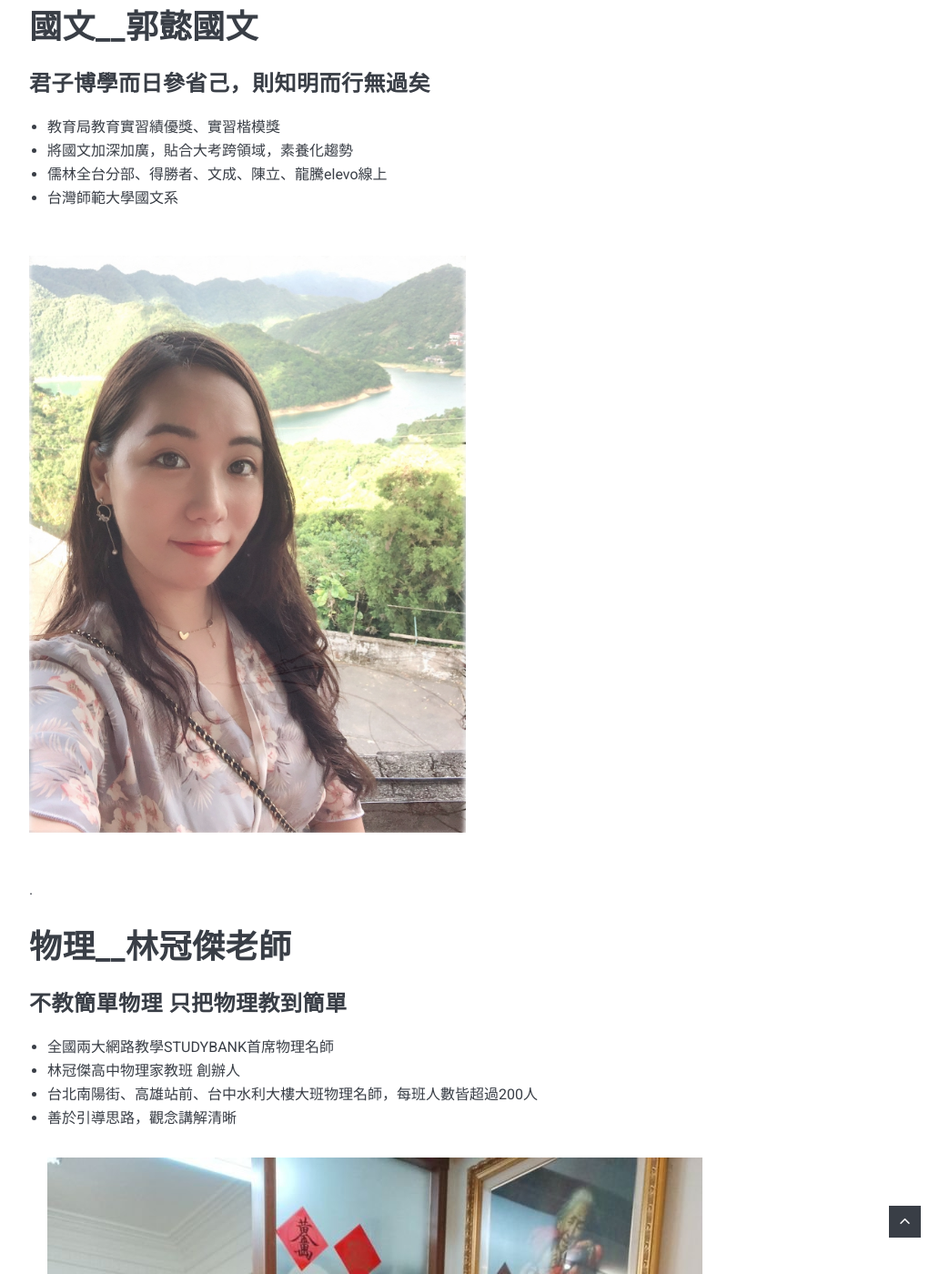
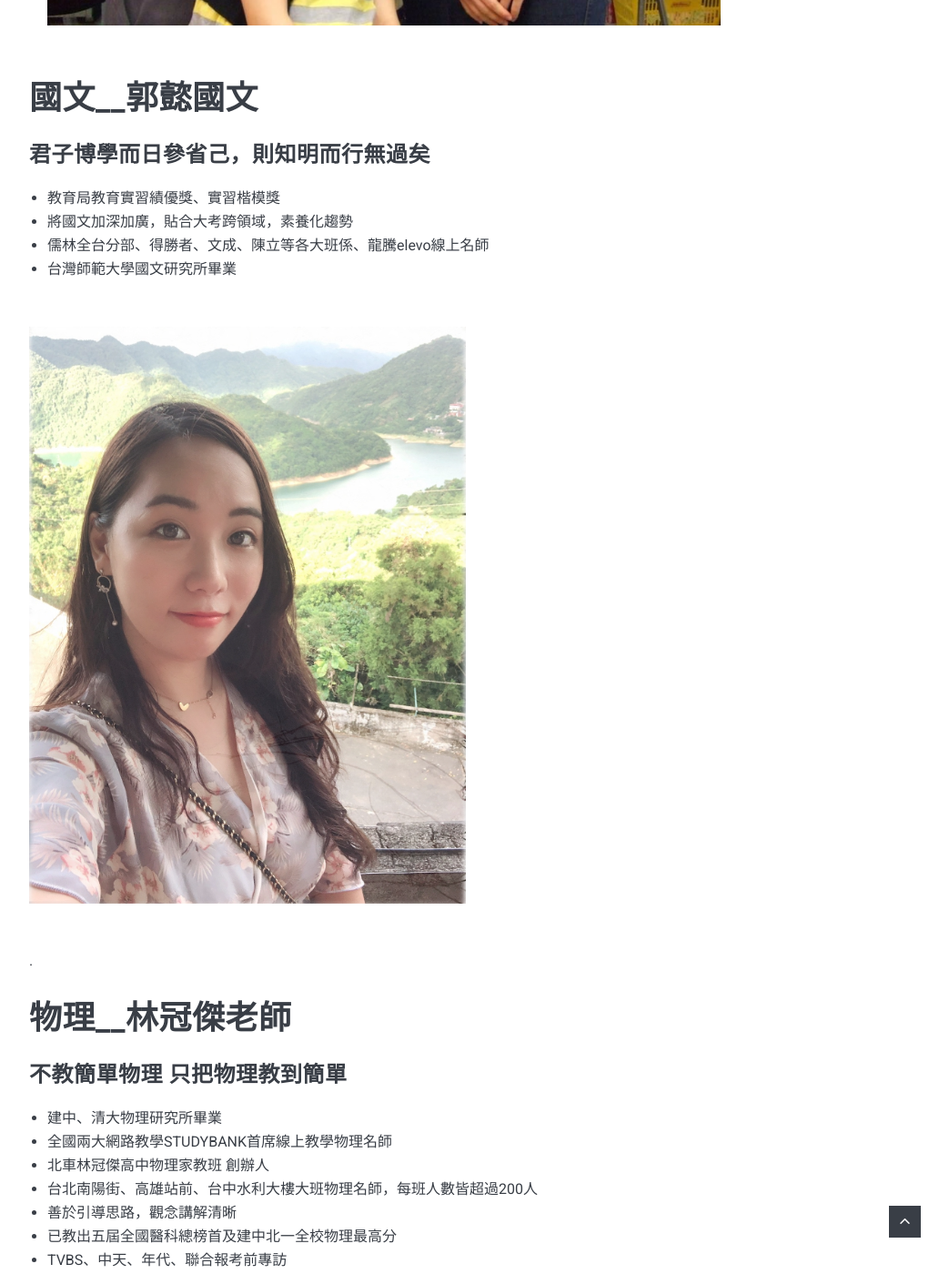
Before and after one commit to thetopedu/education, a Jekyll site: the page built from _pages/師資.md, in a window 1280 px wide and 1400 px high, scrolled down 2756 px. Shown: the whole window at 91% size, without its empty margins (228-1271 px from the left). Built offline with Jekyll 4.4.1, drawn with Linux system fonts in a browser that asks for light colours; nearby versions of some CDN libraries; some of the changed text lies outside the part shown.

Commit message:
finaltest2

```diff
--- a/_pages/師資.md
+++ b/_pages/師資.md
@@ -7,10 +7,12 @@ image: 師資2.png
 
 # 數學__賴和老師
 ### 大學時期即任教於南陽街補習班 業界公認最強
+- 輔大博士班
 - 台大法律、台大數學雙修
 - 三立、中天、八大、年代、台視、中視等各大電視台爭相採訪
 - 風趣幽默、條理清晰
 - 課前課後一律親自解答，不限時，經常超過晚上十二點
+- 已訓練出建中、麗山、大同、中正、內湖、陽明、復興等校全校數學最高分
 ![課表](../images/賴和.jpg)
 
 
@@ -18,7 +20,8 @@ image: 師資2.png
 
 .
 # 英文__夏耘哲老師
-### 入圍大考中心六年 教學方向精準
+### 入圍大考中心六年 掌握命題趨勢 教學方向最精準
+- 美國UC Berkeley英文教學正科畢業，博士班候選
 - 命中97、101、103、107年指考及104、105、108年學測作文
 - 英文作文為最強項，純正美式寫法拿不到低分
 - 美國柏克萊高中教師、美加托福、GRE、TOEIC、重考班名師
@@ -30,8 +33,8 @@ image: 師資2.png
 ### 君子博學而日參省己，則知明而行無過矣
 - 教育局教育實習績優獎、實習楷模獎
 - 將國文加深加廣，貼合大考跨領域，素養化趨勢
-- 儒林全台分部、得勝者、文成、陳立、龍騰elevo線上
-- 台灣師範大學國文系
+- 儒林全台分部、得勝者、文成、陳立等各大班係、龍騰elevo線上名師
+- 台灣師範大學國文研究所畢業
 
 ![課表](../images/郭懿.png)
 
@@ -39,19 +42,24 @@ image: 師資2.png
 .
 # 物理__林冠傑老師
 ### 不教簡單物理 只把物理教到簡單
-- 全國兩大網路教學STUDYBANK首席物理名師
-- 林冠傑高中物理家教班 創辦人
+- 建中、清大物理研究所畢業
+- 全國兩大網路教學STUDYBANK首席線上教學物理名師
+- 北車林冠傑高中物理家教班 創辦人
 - 台北南陽街、高雄站前、台中水利大樓大班物理名師，每班人數皆超過200人
 - 善於引導思路，觀念講解清晰
+- 已教出五屆全國醫科總榜首及建中北一全校物理最高分
+- TVBS、中天、年代、聯合報考前專訪
+- 著作等身，各大書局爭相邀約出版物裡參考書52本
 ![課表](../images/林冠傑.jpg)
 
 .
 # 化學__黃震老師
 ### 台大化學研究所碩士 學生深藍網站評價第一
-- 台大化學研究所碩士
-- 建中資優班吳沅達大力推薦，並帶領同學一同報名，現為醫科生
+- 南一中、台大化學研究所碩士
+- 北一建中生最愛，建中資優班吳沅達大力推薦，並帶領同學一同報名，現為醫科生
 - 口碑遠播，許多外縣市慕名者(新竹、楊梅、台中)
 - 締造驚人成績 : 段考每四人即有一位班上前二名
+- 已訓練出成功、麗山、大直、中正、內湖、復興等校全校數學最高分
 ![課表](../images/黃震.jpg)
 
 
--- a/_posts/2024-12-07-高一課程.markdown
+++ b/_posts/2024-12-07-高一課程.markdown
@@ -44,8 +44,7 @@ tags:   高一
 
 - 每種題型反覆練習 3~5 遍，必能融會貫通，擴大解題視野和精確度。
 
-- 養成凡事求明確
-確、了解的好習慣。
+- 養成凡事求明確、了解的好習慣。
 
 - 家長多加關照督導孩子的課業。
 
```
